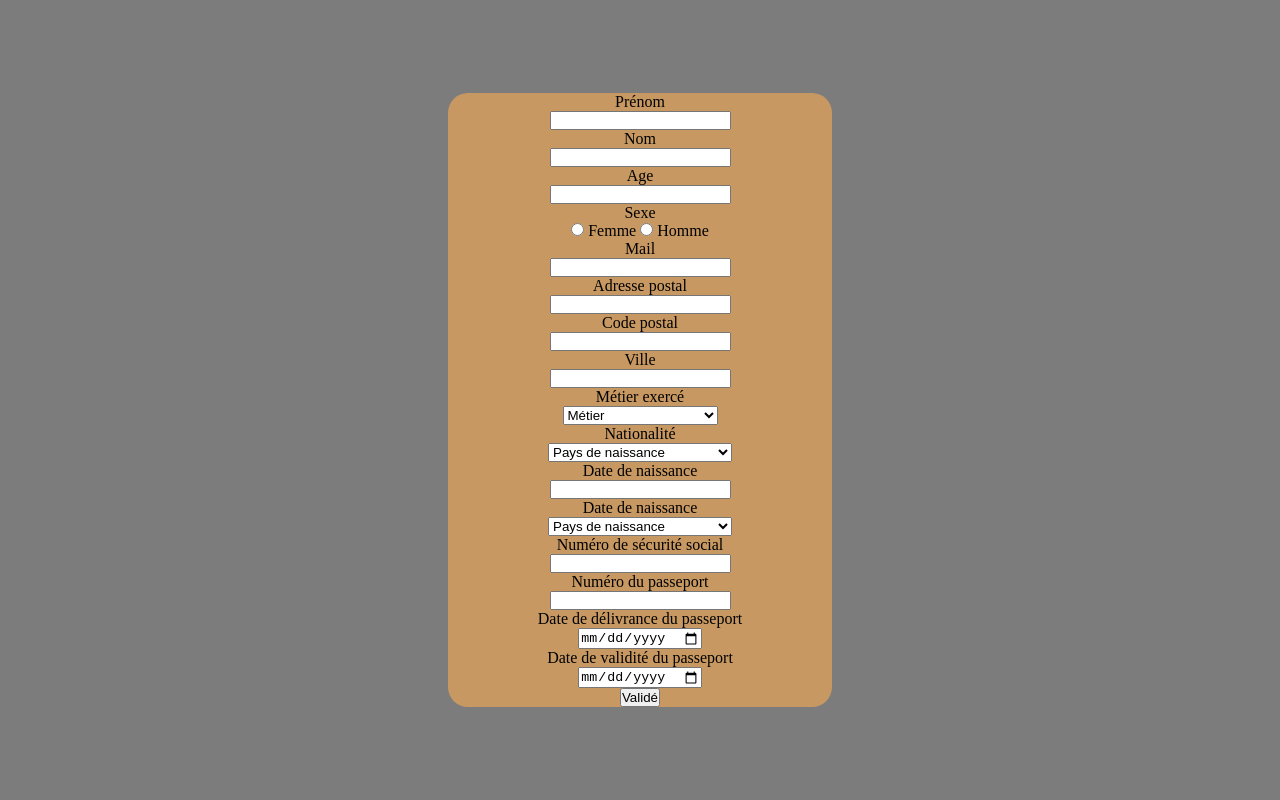
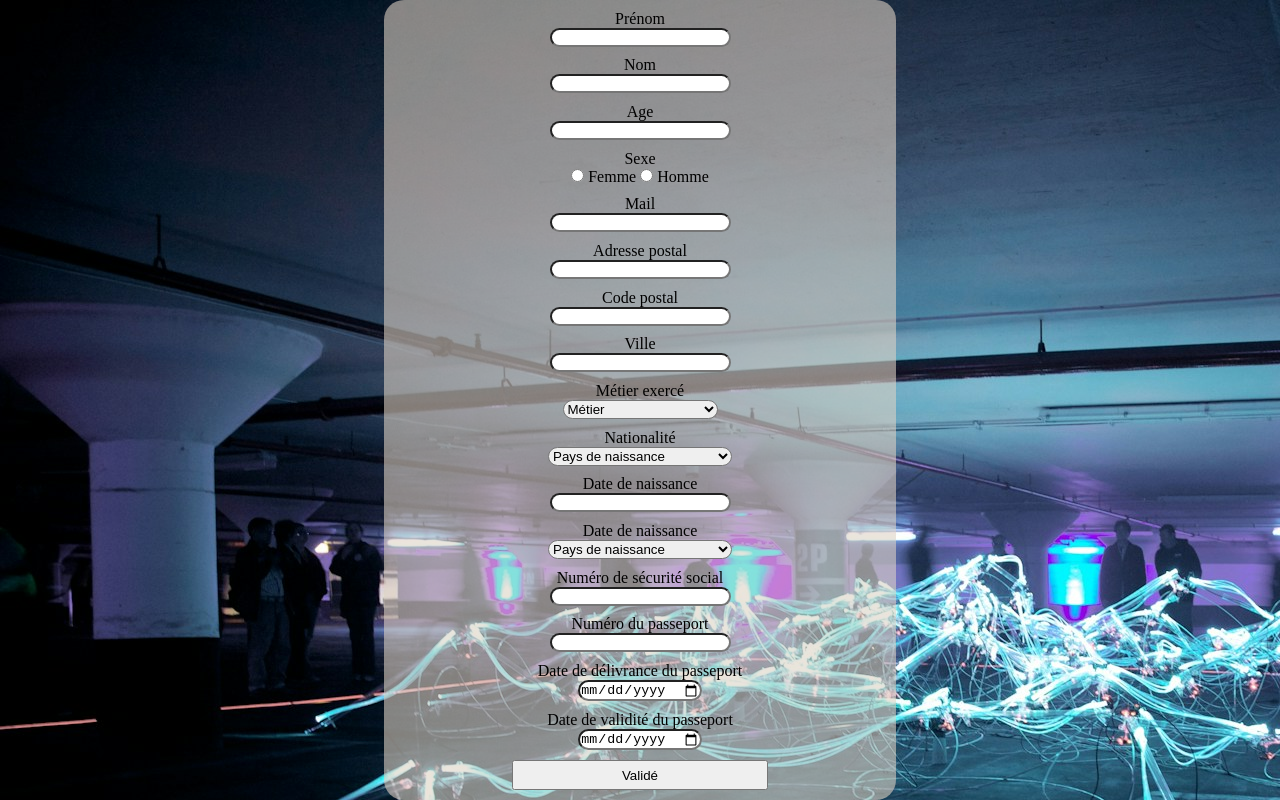
Before and after one commit to AntoineCarpent/formulaire, a plain HTML site: page index.html in a window 1280 px wide. Drawn offline with Linux system fonts and the light colour scheme.

Commit message:
troisieme commit

```diff
--- a/index.js
+++ b/index.js
@@ -30,7 +30,7 @@ const ageChecker = (value) => {
 };
 const socialChecker = (value) => {
   if (!value.match(/^[1|2]+[0-9]{12}$/)) {
-    errorDisplay("social", "le code postal n'est pas valide");
+    errorDisplay("social", "le numéro de secu n'est pas valide");
   } else {
     errorDisplay("social", "", true);
   }
@@ -63,8 +63,6 @@ inputs.forEach((input) => {
     }
     let deliv = document.getElementById("deliv");
     let validity = document.getElementById("validity");
-    console.log(deliv.value);
-    console.log(validity.value);
 
     if (deliv.value > validity.value) {
       errorDisplay("validity", "Passport expiré");
@@ -73,9 +71,3 @@ inputs.forEach((input) => {
     }
   });
 });
-
-// let button = document.querySelector("button");
-
-// button.addEventListener("click", () => {
-//   MediaEncryptedEvent.preventDefault();
-// });
--- a/style.css
+++ b/style.css
@@ -9,27 +9,38 @@ body {
   display: flex;
   justify-content: center;
   align-items: center;
-  background: #7c7c7c;
+  background-image: url(./image/marius-masalar-CyFBmFEsytU-unsplash.jpg);
 }
 form {
-  height: auto;
-  width: 30%;
-  background: rgba(252, 172, 80, 0.589);
+  height: 800px;
+  width: 40%;
+  background: rgba(223, 211, 198, 0.589);
   border-radius: 20px;
   text-align: center;
   display: flex;
+  flex-direction: column;
+  align-items: center;
   justify-content: space-evenly;
-  align-items: center;
-  flex-direction: column;
 }
 label {
   display: block;
 }
+input {
+  border-radius: 40px;
+}
+select {
+  border-radius: 40px;
+}
+button {
+  width: 50%;
+  height: 30px;
+
+}
 .genre-container input {
   display: inline-block;
 }
-.genre-container span{
-    display: inline-block;
+.genre-container span {
+  display: inline-block;
 }
 span {
   display: block;
```
Also changed, not shown: index.html (+1 -0 lines), image/marius-masalar-CyFBmFEsytU-unsplash.jpg (added).
